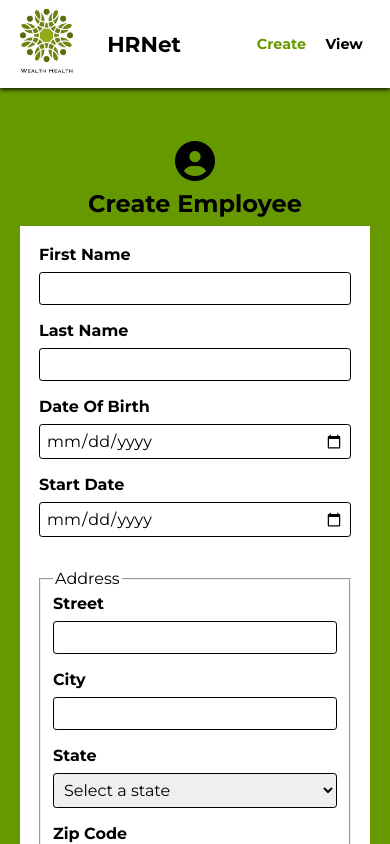
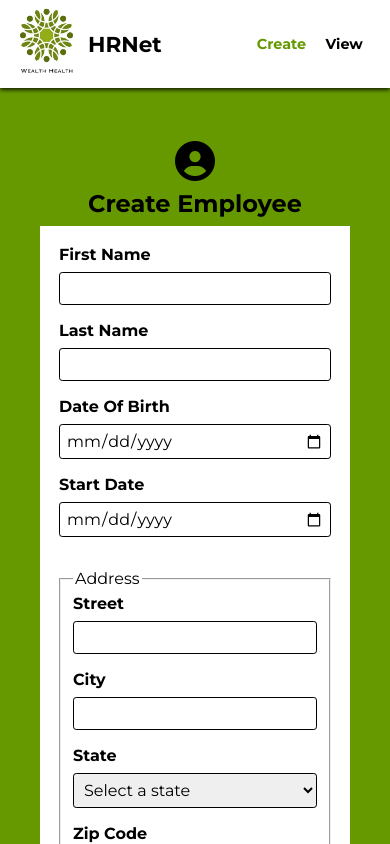
Before and after one commit to Stevens-Mark/StevensMark_P14_04022022-, a React (Create React App) app: page / in a window 390 px wide. Shown: the top 844 px of the page. Built offline with nearby package versions, Linux system fonts and the light colour scheme.

Commit message:
responsive corrected

```diff
--- a/src/components/EmployeeForm.jsx
+++ b/src/components/EmployeeForm.jsx
@@ -28,11 +28,14 @@ const Container = styled.div`
 
 const Form = styled.form`
   background: ${colors.tertiary};
-  font-family: 'Montserrat';
   display: flex;
   flex-direction: column;
+  font-family: 'Montserrat';
   padding: 1.2rem;
-  max-width: 25rem;
+  width: 17rem;
+  @media (min-width: 445px) {
+    width: 25rem;
+  }
 
   label {
     font-weight: bold;
@@ -49,15 +52,15 @@ const Form = styled.form`
 `;
 
 const FieldSet = styled.fieldset`
-  margin: 1rem 0rem;
   display: flex;
   flex-direction: column;
+  margin: 1rem 0rem;
 `;
 
 const IsError = styled.span`
+  color: ${colors.warning};
+  font-weight: bold;
   text-align: center;
-  font-weight: bold;
-  color: ${colors.warning};
 `;
 
 const Save = styled.button`
--- a/src/components/Header.jsx
+++ b/src/components/Header.jsx
@@ -28,6 +28,9 @@ const MainNav = styled.nav`
   font-size: clamp(0.9rem, 1.4vw, 1.2rem);
   justify-content: space-between;
   padding: 0.313rem 0.5rem;
+  span:nth-child(n+2) a {
+    margin-right: 1.2rem;
+  }
 `;
 
 const LogoWrapper = styled.span`
@@ -40,7 +43,6 @@ const LogoWrapper = styled.span`
 
 const LINK = styled(NavLink)`
   font-weight: bold;
-  margin-right: 1.2rem;
 
   &.${(props) => props.activeClassName} {
     color: ${colors.primary};
--- a/src/components/Select.jsx
+++ b/src/components/Select.jsx
@@ -1,5 +1,14 @@
 import PropTypes from 'prop-types'
+import styled from 'styled-components'
 import { capitalize } from '../utils/functions/capitalize'
+
+/**
+ * CSS for component using styled.components
+ */
+const Selected =styled.select`
+  width: 100%;
+`;
+
 /**
  * Renders the Select dropdown menu
  * @function Select
@@ -13,7 +22,7 @@ import { capitalize } from '../utils/functions/capitalize'
   return (
     <>
       <label htmlFor={id}>{capitalize(id)}</label>
-      <select name={id}
+      <Selected name={id}
         id={id}
         required={true}
         onChange={onChange}
@@ -26,7 +35,7 @@ import { capitalize } from '../utils/functions/capitalize'
             .sort((a, b) => (a.name < b.name ? -1 : 1))
             .map((item, index) =>
               ( <option key={`${item}-${index}`} value={item.value}>{item.name}</option> ))}
-      </select>
+      </Selected>
     </>
   )
 }
--- a/src/components/Table/GlobalSearch.jsx
+++ b/src/components/Table/GlobalSearch.jsx
@@ -17,7 +17,7 @@ import PropTypes from 'prop-types'
         type="text"
         placeholder={`Search ${count} records...`}
         value={globalFilter || ""}
-        onChange={e => setGlobalFilter(e.target.value)}/>
+        onChange={e => setGlobalFilter(e.target.value)} />
     </span>
   )
 }
--- a/src/components/modal.jsx
+++ b/src/components/modal.jsx
@@ -9,16 +9,15 @@ import logo from '../assets/logos/wealthLogo.webp'
 /**
  * Keyframes for about mobile heading
  */
-export const modalopen = keyframes`
-  from { opacity: 0;  transform: translateY(-150px); }
-  to { opacity: 1; } transform: translateY(0px);}
-`;
+// export const modalopen = keyframes`
+//   from { opacity: 0;  transform: translateY(-150px); }
+//   to { opacity: 1; } transform: translateY(0px);}
+// `;
 
 /**
  * CSS for the component using styled.components
  */
 const MODAL = styled.div`
-  // display: none;
   position: fixed;
   z-index: 1;
   left: 0;
@@ -28,23 +27,18 @@ const MODAL = styled.div`
   display: flex;
   align-items: center;
   justify-content: center;
-  // height: 100%;
   width: 100%;
-  // overflow: auto;
   background-color: rgba(255, 255, 255, 0.9);
 `;
 
 const Content = styled.div`
-  // margin: 5% auto;
   width: 100%;
   max-width:  25rem;
-  animation: modalopen 4s both ease-in-out;
+  // animation: modalopen 4s both ease-in-out;
   background-color: ${colors.primary};
   border-radius: 10px;
-  // overflow: hidden;
   position: relative;
   color: ${colors.tertiary};
-
 `;
 
 const Close = styled.button`
--- a/src/utils/GoToTop.js
+++ b/src/utils/GoToTop.js
@@ -8,28 +8,31 @@ import upArrow from '../assets/icons/circleUpArrow.svg'
  * CSS for component using styled.components
  */
 const ToTopButton = styled.img`
+  border-radius: 50%;
+  border: 2px solid ${colors.secondary};
+  bottom: 5rem;
+  cursor: pointer;
+  filter: invert(29%) sepia(72%) saturate(4967%) hue-rotate(198deg) brightness(88%) contrast(103%);
+  padding: 3px;
   position: fixed;
+  right: 1.25rem;
+  top:auto;
+  transition: 0.4s;
+  width: clamp(1.5rem, 2.2vw, 2rem);
   z-index: 9999;
-  top:auto;
-  bottom: 1rem;
-  right: 1.25rem;
-  width: clamp(1.5rem, 2.2vw, 2rem);
-  padding: 3px;
-  filter: invert(29%) sepia(72%) saturate(4967%) hue-rotate(198deg) brightness(88%) contrast(103%);
-  border: 2px solid ${colors.secondary};
-  cursor: pointer;
-  border-radius: 50%;
-  transition: 0.4s;
 
   &:hover {
     background: ${colors.primaryInverted};
     filter: invert(100%);
   }
 
+  @media screen and (min-width: 329px) {
+    bottom: 4rem;
+  }
   @media screen and (min-width: 1950px) {
+    bottom: 4rem;
     left: 50%;
     transform: translate(-50%, 0);
-    bottom: 9rem;
   }
 `;
 
```
